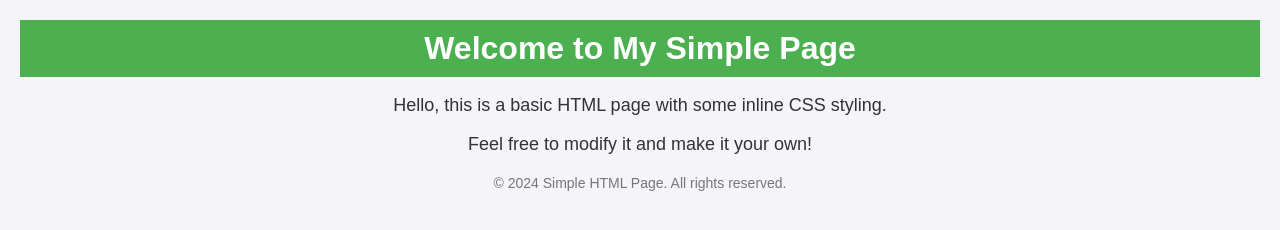
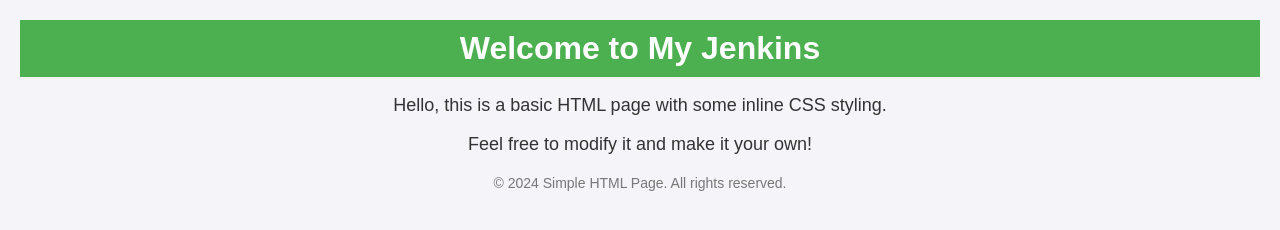
Before and after one commit to jackson-kanchanapally/website-update, a plain HTML site: page index.html in a window 1280 px wide. Drawn offline with Linux system fonts and the light colour scheme.

Commit message:
Update index.html

```diff
--- a/index.html
+++ b/index.html
@@ -33,7 +33,7 @@
   </head>
   <body>
     <header>
-      <h1>Welcome to My Simple Page</h1>
+      <h1>Welcome to My Jenkins</h1>
     </header>
     <main>
       <p>Hello, this is a basic HTML page with some inline CSS styling.</p>
```
